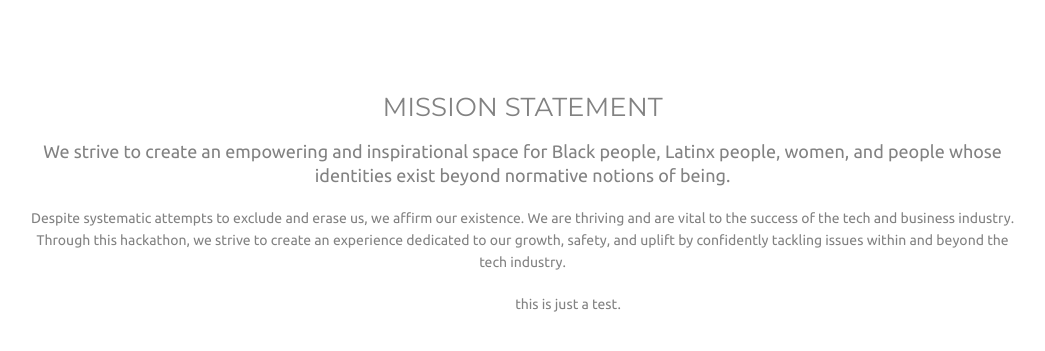
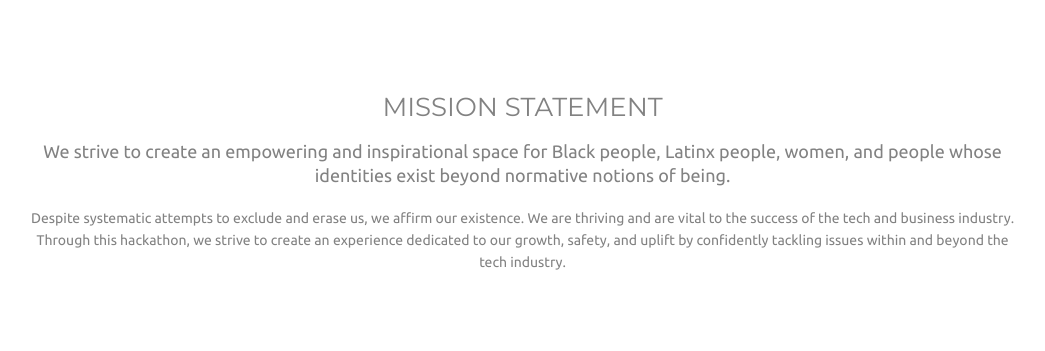
Before and after one commit to anukem/johnanukem.github.io, a plain HTML site: page dist/index.html in a window 1280 px wide. Shown: the part 597-948 px from the top of the page, without its empty margins (72-1117 px from the left). Drawn offline with Linux system fonts and the light colour scheme; some packages are replaced by stand-ins of ours; a script that the page names is missing; files whose address does not match are found by name.

Commit message:
fixed a test

```diff
--- a/dist/index.html
+++ b/dist/index.html
@@ -64,7 +64,6 @@
         </div>
       </div>
 
- this is just a test.
 <!--       <div class="col-6-l">
         <div class="tabs tabs-primary">
           <ul class="tabs-list clear">
```
